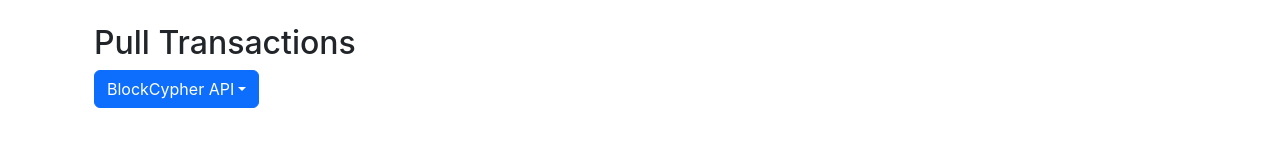
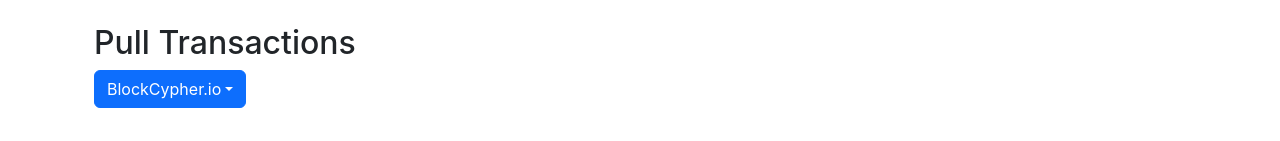
Before and after one commit to tomcarbon/toolfrog, a React (Create React App) app: page / in a window 1280 px wide. Shown: the part 460-601 px from the top of the page. Built offline with nearby package versions, Linux system fonts and the light colour scheme.

Commit message:
Get the API Selection functionality (drop down) working

```diff
--- a/src/App.js
+++ b/src/App.js
@@ -20,7 +20,8 @@
     this.state = {
       checked: false,
       address: '',
-      destination_page: 'B1'
+      destination_page: 'B1',
+      selectedAPI: config.API_BlockCypher
     };
   }
 
@@ -30,12 +31,15 @@
     if (a.length === 2 && a.substring(1,2) === '1') {   // A1, B1, C1, etc
       this.setState({destination_page:a});
     }
-    else if (a === config.Load_Button_Pressed) {        // LOAD BUTTON from B2.js
+    else if (a === config.Load_Button_Pressed) {        // LOAD BUTTON from B1.js
       // function for performing the load transaction logic goes here
       alert(config.Load_Button_Pressed);
     }
+    else if (a === config.API_BlockCypher || a === config.API_TBD) {        // Selected API to use from B1->APISelector
+      this.setState({selectedAPI:a})
+    }
     else {             // otherwise, just display the message.
-      alert(a);
+      console.log(a);
     }
   }
 
@@ -46,7 +50,7 @@
           <Header></Header>
           <MenuBar generica={generica.bind(this)}></MenuBar>
           <br />
-          <Nav generica={generica.bind(this)} destination_page={this.state.destination_page}></Nav>
+          <Nav generica={generica.bind(this)} destination_page={this.state.destination_page} selectedAPI={this.state.selectedAPI}></Nav>
         </Container>
       );
   }
--- a/src/Components/APIDropdown.js
+++ /dev/null
@@ -1,13 +0,0 @@
-import Dropdown from 'react-bootstrap/Dropdown';
-import DropdownButton from 'react-bootstrap/DropdownButton';
-
-function APIDropdown() {
-  return (
-    <DropdownButton id="dropdown-basic-button" title="BlockCypher API">
-      <Dropdown.Item href="#/action-1">BlockCypher API</Dropdown.Item>
-      <Dropdown.Item href="#/action-2">TBD API</Dropdown.Item>
-    </DropdownButton>
-  );
-}
-
-export default APIDropdown;
--- /dev/null
+++ b/src/Components/APISelector.js
@@ -0,0 +1,33 @@
+import React from 'react';
+import Dropdown from 'react-bootstrap/Dropdown';
+import DropdownButton from 'react-bootstrap/DropdownButton';
+import config from "../Config/config";
+//import '../App.css';
+/*
+import Row from "react-bootstrap/Row";
+import Col from "react-bootstrap/Col";
+*/
+
+class APISelector extends React.Component {
+    constructor (props) {
+        super (props);
+        this.state = {
+          foo:1
+        }
+    }
+
+    DropdownProc = (a) => {
+      this.props.generica(a);
+    }
+
+    render () {
+         return (
+            <DropdownButton title={this.props.selectedAPI} onSelect={this.DropdownProc}>
+              <Dropdown.Item eventKey={config.API_BlockCypher}>{config.API_BlockCypher}</Dropdown.Item>
+              <Dropdown.Item eventKey={config.API_TBD}>{config.API_TBD}</Dropdown.Item>
+            </DropdownButton>
+         );
+    }
+}
+
+export default APISelector;
--- a/src/Components/Nav.js
+++ b/src/Components/Nav.js
@@ -15,7 +15,7 @@
         if (this.props.destination_page === 'A1') {
             return(<A1/>);
         } else if (this.props.destination_page === 'B1') {
-            return(<B1 generica={this.props.generica}/>);
+            return(<B1 generica={this.props.generica} selectedAPI={this.props.selectedAPI} />);
         } else if (this.props.destination_page === 'C1') {
             return(<C1/>);
         } else if (this.props.destination_page === 'D1') {
--- a/src/Config/config.js
+++ b/src/Config/config.js
@@ -1,8 +1,11 @@
 const config =
 {
     No_Unspent_Transactions: "No Unspent Transactions for this Address.",
+    No_Work_To_Do: "No work to do here.",
     Save_Button_Pressed: "The Saved Button was pressed.",
     Load_Button_Pressed: "The Load Button was pressed.",
+    API_BlockCypher: "BlockCypher.io",
+    API_TBD: "API TBD",
     result_init: [
                 {
                     txid: "none",
--- a/src/Screens/B1.js
+++ b/src/Screens/B1.js
@@ -1,6 +1,6 @@
 /* TRANSACTIONS - B1 */
 import React from 'react';
-import APIDropdown from '../Components/APIDropdown';
+import APISelector from '../Components/APISelector';
 import commonUtils  from '../Common/commonUtils';
 import get_the_Blockcypher_transactions from '../Common/blockcypher_API';
 import styled from "styled-components";
@@ -103,11 +103,24 @@
             if (working_address.slice(0,1) !== 'D' && working_address.slice(0,1) !== 'A' && working_address.slice(0,1) !== '9') {
                 alert("Dogecoin Address must start with an A, 9, or D.");
             } else {
-                result = await get_the_Blockcypher_transactions(working_address);
+                switch (this.props.selectedAPI) {
+                    case config.API_BlockCypher:
+                        result = await get_the_Blockcypher_transactions(working_address);
+                        break;
+                    case config.API_TBD:
+                        result = config.No_Work_To_Do;
+                        alert("Sorry, this is a placeholder for a new API implementation.")
+                        break;
+                    default:
+                        alert(`Unexpected value of ${this.props.selectedAPI} for API in B1.js.`)
+                        break;
+                }
                 console.log(result);
-                if (result === config.No_Unspent_Transactions) {
+                if (result === config.No_Unspent_Transactions || result === config.No_Work_To_Do) {
+                    if (result === config.No_Unspent_Transactions) {
+                        alert(config.No_Unspent_Transactions);
+                    }
                     this.clearTransactions();
-                    alert(config.No_Unspent_Transactions);
                 } else {
                     this.setState({SaveButtonDisabled: false})
                     this.setState({transactionCount: result.length});
@@ -124,7 +137,7 @@
                 <br />
                 <h2>Pull Transactions</h2>
 
-                <APIDropdown />
+                <APISelector generica={this.props.generica} selectedAPI={this.props.selectedAPI} />
                 <br />
                 <form onSubmit={this.getUTxs}>
                     <label>
```
Also changed, not shown: 1 other file (tests, documents, lock files or other folders).
